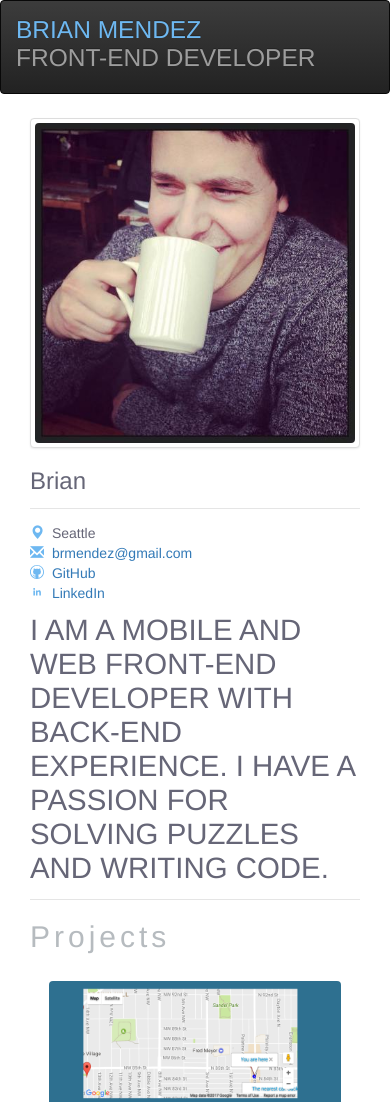
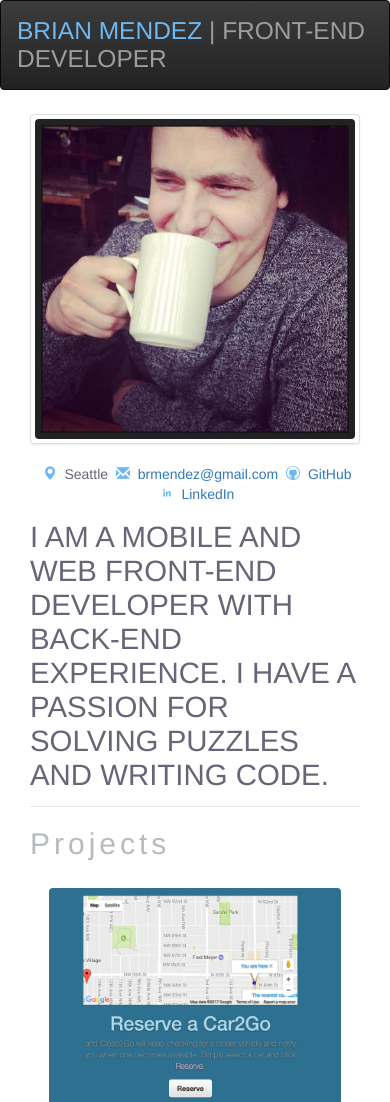
Before and after one commit to brmendez/brmendez.github.io, a plain HTML site: page index.html in a window 390 px wide. Shown: the top 1102 px of the page. Drawn offline with nearby package versions, Linux system fonts and the light colour scheme; a web font is replaced by a local one.

Commit message:
Update of css and social link display

```diff
--- a/index.html
+++ b/index.html
@@ -28,7 +28,7 @@
     <div class="container-fluid">
         <div class="row">
           <nav class="navbar navbar-inverse">
-            <a class="navbar-brand" href="#"><span class="navName">Brian Mendez</span> <span> <span class="navPipe">|</span> Front-End Developer</span></a>
+            <h1 class="navTitle" href="#"><span class="navName">Brian Mendez</span> <span> <span class="navPipe">|</span> Front-End Developer</span></h1>
           </nav>
         </div>
 
@@ -36,12 +36,11 @@
             <div class="thumbnail">
                 <img class="profilePic" src="assets/img/profile.jpg">
             </div>
-            <div class="caption">
-                <h3>Brian</h3>
-                <!-- <p>I am a Mobile and Web Front-End Developer with Back-End experience. I have a passion for solving puzzles and writing code.</p>  -->
+            <!-- <div class="caption">
+                <p>I am a Mobile and Web Front-End Developer with Back-End experience. I have a passion for solving puzzles and writing code.</p>
 
             </div>
-            <div class="lineBreak"></div>
+            <div class="lineBreak"></div> -->
             <ul class="vCard">
                 <li><span class="glyphicon glyphicon-map-marker" aria-hidden="true"></span> Seattle</li>
                 <li><span class="glyphicon glyphicon-envelope" aria-hidden="true"></span><a href="mailto:brmendez@gmail.com?Subject=Hello%20Brian%20&#40;Portfolio%20Contact&#41;" target="_top"> brmendez@gmail.com</li>
--- a/stylesheet.css
+++ b/stylesheet.css
@@ -38,13 +38,16 @@ footer {
 	margin-bottom: 24px;
 }
 
-.navbar-brand, .summary {
+.navTitle {
 	font: 100 1.75em "Helvetica Neue","Open Sans",sans-serif;
 	text-transform: uppercase;
+	color: #9d9d9d;
+	margin: 16px;
 }
 
 .summary {
-	font-size: 2.1em;
+	font: 100 2.1em "Helvetica Neue","Open Sans",sans-serif;
+	text-transform: uppercase;
 }
 
 .profilePic {
@@ -82,7 +85,15 @@ footer {
 
 @media only screen and (max-width: 467px) {
 
-	.navName {
+	.vCard li {
+		display: inline-block;
+	}
+
+	.glyphicon {
+		margin-left: 4px;
+	}
+
+	/*.navName {
 		display: block;
 	}
 	.navbar {
@@ -90,8 +101,16 @@ footer {
 	}
 	.navPipe {
 		display: none;
-	}
-	/*.vCard .glyphicon {
-		margin-right: 0px;
 	}*/
 }
+
+@media only screen and (max-width: 767px) {
+	.vCard li {
+		display: inline-block;
+	}
+
+	ul.vCard {
+		text-align: center;
+		margin: 16px 0px;
+	}
+}
```
